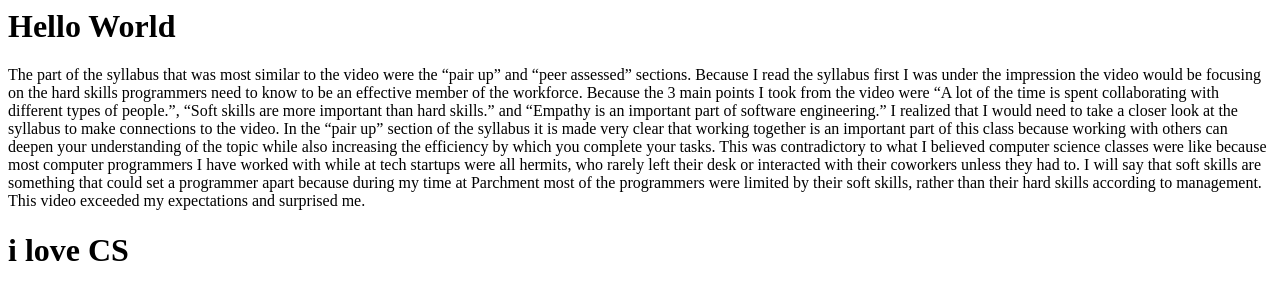
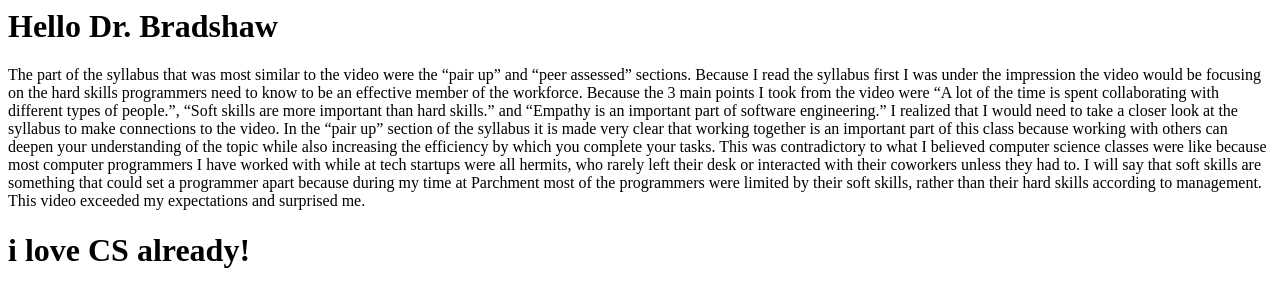
Before and after one commit to tom10hood/Bradshawisacoolguy, a plain HTML site: page index.html in a window 1280 px wide. Drawn offline with Linux system fonts and the light colour scheme.

Commit message:
Update index.html

```diff
--- a/index.html
+++ b/index.html
@@ -1,7 +1,7 @@
 <html>
 <body>
 <h1>
-Hello World
+Hello Dr. Bradshaw
 </h1>
 <p>
 The part of the syllabus that was most similar to the video were the “pair up” and “peer assessed” sections. Because I read the syllabus first I was under the impression the video would be focusing on the hard skills programmers need to know to be an effective member of the workforce. Because the 3 main points I took from the video were “A lot of the time is spent collaborating with different types of people.”, “Soft skills are more important than hard skills.” and “Empathy is an important part of software engineering.” I realized that I would need to take a closer look at the syllabus to make connections to the video. In the “pair up” section of the syllabus it is made very clear that working together is an important part of this class because working with others can deepen your understanding of the topic while also increasing the efficiency by which you complete your tasks. This was contradictory to what I believed computer science classes were like because most computer programmers I have worked with while at tech startups were all hermits, who rarely left their desk or interacted with their coworkers unless they had to. I will say that soft skills are something that could set a programmer apart because during my time at Parchment most of the programmers were limited by their soft skills, rather than their hard skills according to management. This video exceeded my expectations and surprised me.
@@ -9,5 +9,5 @@ The part of the syllabus that was most similar to the video were the “pair up
 </body>
 </html>
 <h1>
-i love CS
+i love CS already!
 </h1>
```
